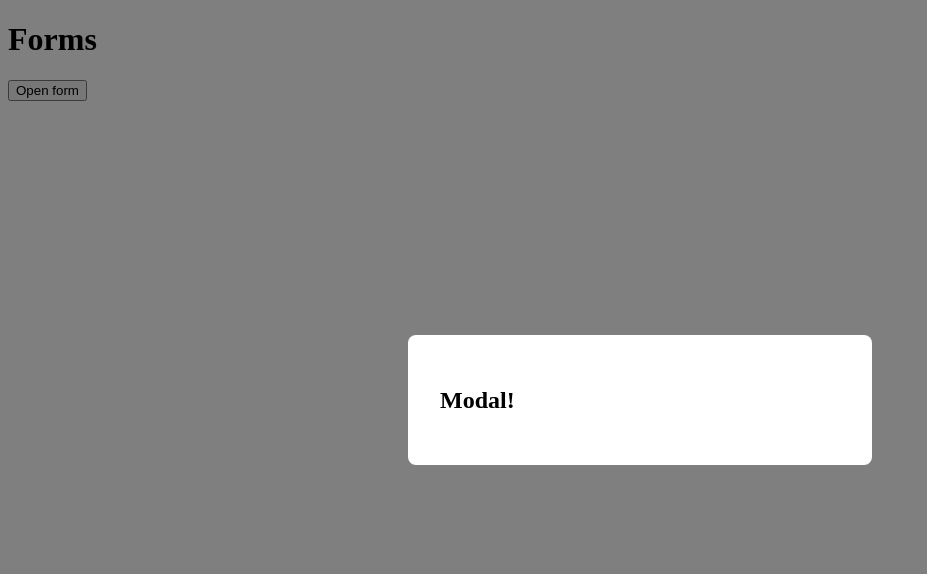
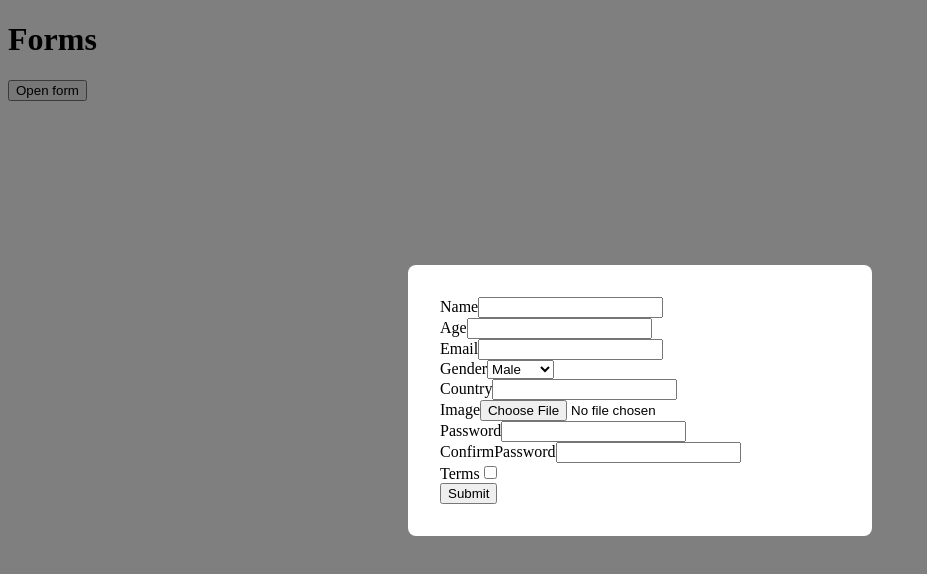
Before and after one commit to SabinaBatrakova/react-class-components, a React (Vite) app: page / in a window 1280 px wide. Both pictures are taken after a click on the button "Open form". Shown: the top 574 px of the page, without its empty margins (0-927 px from the left). Built offline with nearby package versions, Linux system fonts and the light colour scheme.

Commit message:
feat: add uncontrolled form with validation

```diff
--- a/src/App.tsx
+++ b/src/App.tsx
@@ -1,5 +1,6 @@
 import { useState } from 'react'
 import { Modal } from './components/Modal'
+import { UncontrolledForm } from './components/forms/UncontrolledForm/UncontrolledForm'
 
 function App() {
   const [isOpen, setIsOpen] = useState(false)
@@ -10,7 +11,7 @@ function App() {
       <button onClick={() => setIsOpen(true)}>Open form</button>
 
       <Modal isOpen={isOpen} onClose={() => setIsOpen(false)}>
-        <h2>Modal!</h2>
+        <UncontrolledForm onClose={() => setIsOpen(false)}/>
       </Modal>
     </div>
   )
--- /dev/null
+++ b/src/components/forms/UncontrolledForm/UncontrolledForm.tsx
@@ -0,0 +1,123 @@
+import { convertToBase64 } from '../../../utils/convertToBase64'
+import { formSchema } from '../../../validation/schema'
+import useStore from '../../../store'
+import { useState } from 'react'
+
+interface UncontrolledFormProps {
+  onClose: () => void
+}
+
+export function UncontrolledForm({ onClose }: UncontrolledFormProps) {
+  const addFormData = useStore((state) => state.addFormData)
+  const [errors, setErrors] = useState({
+    name: '',
+    age: '',
+    email: '',
+    gender: '',
+    terms: '',
+    password: '',
+    confirmPassword: '',
+    country: '',
+    image: '',
+  })
+
+  async function handleSubmit(e: React.SubmitEvent<HTMLFormElement>) {
+    e.preventDefault()
+    const formData = new FormData(e.currentTarget as HTMLFormElement)
+    const imageFile = formData.get('image') as File
+    const image = await convertToBase64(imageFile)
+    const ageValue = formData.get('age')
+    const age = ageValue ? Number(ageValue) : NaN
+
+    const data = {
+      name: formData.get('name'),
+      age: age,
+      email: formData.get('email'),
+      gender: formData.get('gender'),
+      terms: formData.get('terms') === 'on',
+      password: formData.get('password'),
+      confirmPassword: formData.get('confirmPassword'),
+      country: formData.get('country'),
+      image: image,
+    }
+
+    const result = formSchema.safeParse(data)
+    if (!result.success) {
+      const fieldErrors = result.error.flatten().fieldErrors
+      setErrors({
+        name: fieldErrors.name ? fieldErrors.name[0] : '',
+        age: fieldErrors.age ? fieldErrors.age[0] : '',
+        email: fieldErrors.email ? fieldErrors.email[0] : '',
+        gender: fieldErrors.gender ? fieldErrors.gender[0] : '',
+        terms: fieldErrors.terms ? fieldErrors.terms[0] : '',
+        password: fieldErrors.password ? fieldErrors.password[0] : '',
+        confirmPassword: fieldErrors.confirmPassword
+          ? fieldErrors.confirmPassword[0]
+          : '',
+        country: fieldErrors.country ? fieldErrors.country[0] : '',
+        image: fieldErrors.image ? fieldErrors.image[0] : '',
+      })
+      return
+    }
+
+    if (result.success) {
+      addFormData(result.data)
+      onClose()
+    }
+    console.log(result)
+  }
+
+  return (
+    <form onSubmit={handleSubmit}>
+      <div>
+        <label htmlFor="name">Name</label>
+        <input id="name" name="name" type="text" />
+        {errors.name && <p>{errors.name}</p>}
+      </div>
+      <div>
+        <label htmlFor="age">Age</label>
+        <input id="age" name="age" type="number" />
+        {errors.age && <p>{errors.age}</p>}
+      </div>
+      <div>
+        <label htmlFor="email">Email</label>
+        <input id="email" name="email" type="email" />
+        {errors.email && <p>{errors.email}</p>}
+      </div>
+      <div>
+        <label htmlFor="gender">Gender</label>
+        <select id="gender" name="gender">
+          <option value="male">Male</option>
+          <option value="female">Female</option>
+        </select>
+        {errors.gender && <p>{errors.gender}</p>}
+      </div>
+      <div>
+        <label htmlFor="country">Country</label>
+        <input id="country" name="country" type="text" />
+        {errors.country && <p>{errors.country}</p>}
+      </div>
+      <div>
+        <label htmlFor="image">Image</label>
+        <input id="image" name="image" type="file" />
+        {errors.image && <p>{errors.image}</p>}
+      </div>
+      <div>
+        <label htmlFor="password">Password</label>
+        <input id="password" name="password" type="password" />
+        {errors.password && <p>{errors.password}</p>}
+      </div>
+      <div>
+        <label htmlFor="confirmPassword">ConfirmPassword</label>
+        <input id="confirmPassword" name="confirmPassword" type="password" />
+        {errors.confirmPassword && <p>{errors.confirmPassword}</p>}
+      </div>
+      <div>
+        <label htmlFor="terms">Terms</label>
+        <input id="terms" name="terms" type="checkbox" />
+        {errors.terms && <p>{errors.terms}</p>}
+      </div>
+      <button type="submit">Submit</button>
+    </form>
+  )
+}
--- /dev/null
+++ b/src/utils/convertToBase64.ts
@@ -0,0 +1,8 @@
+export function convertToBase64(file: File): Promise<string> {
+  return new Promise((resolve, reject) => {
+    const reader = new FileReader()
+    reader.readAsDataURL(file)
+    reader.onload = () => resolve(reader.result as string)
+    reader.onerror = () => reject(new Error('Failed to read file'))
+  })
+}
--- a/src/validation/schema.ts
+++ b/src/validation/schema.ts
@@ -2,10 +2,15 @@ import { z } from 'zod'
 
 export const formSchema = z
   .object({
-    name: z.string().refine((val) => val[0] === val[0].toUpperCase(), {
-      message: 'First letter must be uppercase',
-    }),
-    age: z.number().min(0, 'Age cannot be negative'),
+    name: z
+      .string()
+      .min(1, 'Name is required')
+      .refine((val) => val.length > 0 && val[0] === val[0].toUpperCase(), {
+        message: 'First letter must be uppercase',
+      }),
+    age: z
+      .number({ error: 'Age is required' })
+      .min(0, 'Age cannot be negative'),
     email: z.string().refine(
       (val) => {
         const parts = val.split('@')
```
